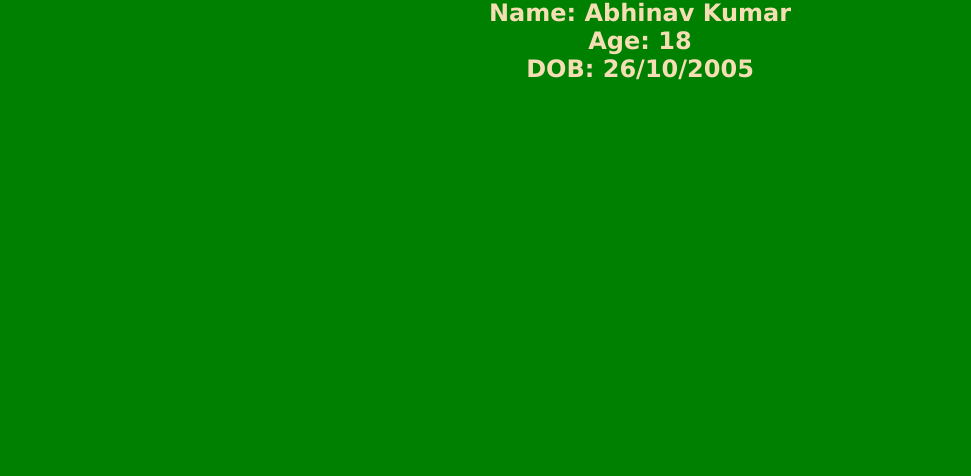
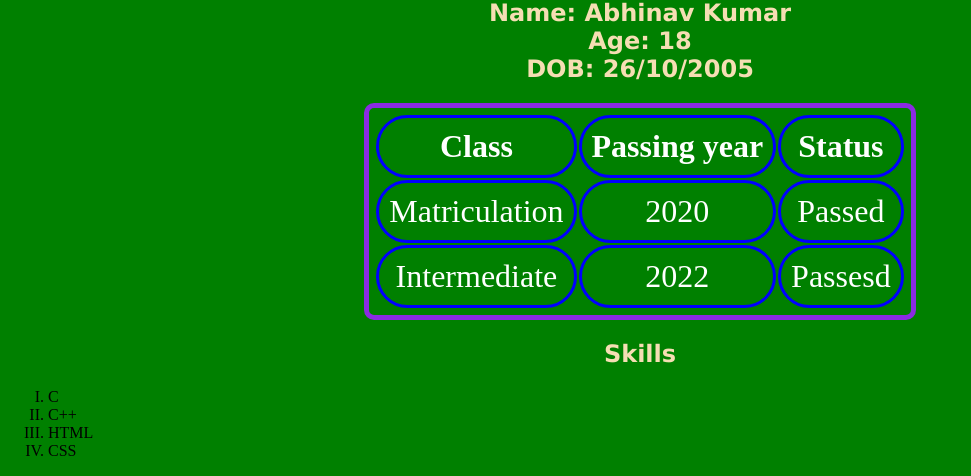
Before and after one commit to abhinav7765/Learning1, a plain HTML site: page resume.html in a window 1280 px wide. Shown: the part 357-833 px from the top of the page, without its empty margins (0-971 px from the left). Before the commit the page ends 800 px from the top, so only its background shows below. Drawn offline with Linux system fonts and the light colour scheme.

Commit message:
added some more detail

```diff
--- a/resume.css
+++ b/resume.css
@@ -16,3 +16,23 @@ h2,h3,h4,h5,h6{
     color:wheat;
     font-family: 'Lucida Sans', 'Lucida Sans Regular', 'Lucida Grande', 'Lucida Sans Unicode', Geneva, Verdana, sans-serif;
 }
+table {
+
+    border: 5px solid blueviolet;
+    color : white;
+    padding: 5px;
+    border-radius: 10px;
+
+}
+th ,td{
+    padding: 10px;
+    font-size: 32;
+    text-align: center;
+    border : 3px solid blue;
+    border-radius: 50px;
+}
+.him{
+
+    margin-right:auto;
+    margin-left: auto;
+}
--- a/resume.html
+++ b/resume.html
@@ -6,10 +6,36 @@
 <body bgcolor="green">
 <h1>Resume</h1>
 <a href="https://www.instagram.com/p/CqFrAHWj3WP/?igsh=bWJ4cGw2NGpnOGNp" ><center>
-    <img src="https://lh3.googleusercontent.com/drive-viewer/AEYmBYTPNgHMoulF1g6qUJRnOfaEWg-ss7WE6IAfT38WYiZOp9DjhY74jVtjBQR0JF8X5StszcJdUpvCo6M3f3FbtH8hvdGodw=s2560" >
+    <img src="https://lh3.googleusercontent.com/drive-viewer/AEYmBYSK0j-vCSoTCqkPqYfkSGBMkcth-Y1_P6AVpdEKe2-PONWmFvXuApc9nTszaYzLowzcfzenjDCMXUbSEJxgwh3HU3mGpQ=s2560" >
 Click to see Attached Image</center></a>
 <h2> Name: Abhinav Kumar<br>
     Age: 18<br>
     DOB: 26/10/2005</h2>
+
+   <table class="him">
+        <tr>
+
+            <th>Class</th>
+            <th>Passing year</th>
+            <th>Status</th>
+        </tr>
+        <tr>
+            <td>Matriculation</td>
+            <td>2020</td>
+            <td>Passed</td>
+        </tr>
+        <tr>
+            <td>Intermediate</td>
+            <td>2022</td>
+            <td>Passesd</td>
+        </tr>
+        </table>
+        <h2>Skills</h2>
+<ol type="I">
+    <li>C</li>
+    <li>C++</li>
+    <li>HTML</li>
+    <li>CSS</li>
+</ol>
 </body>
 </html>
```
